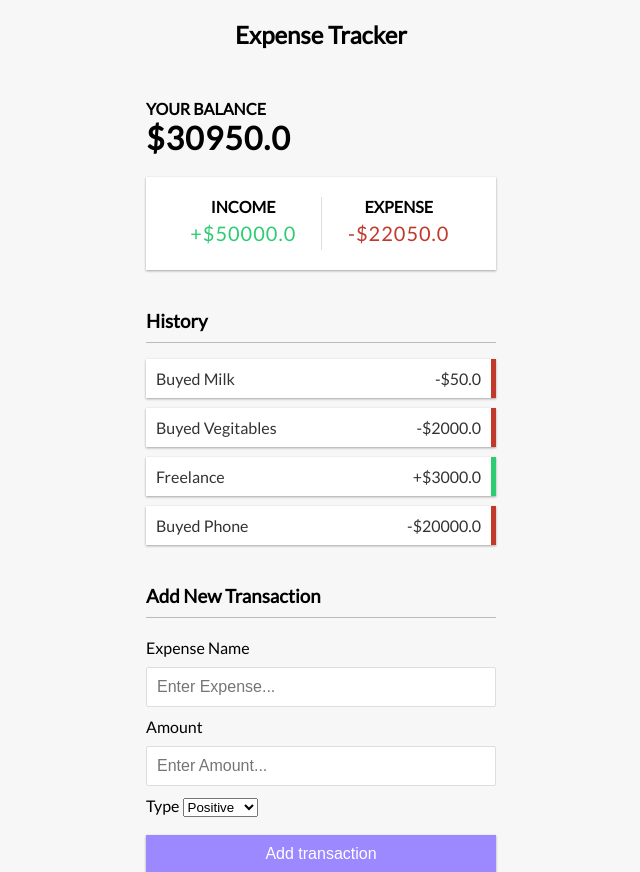
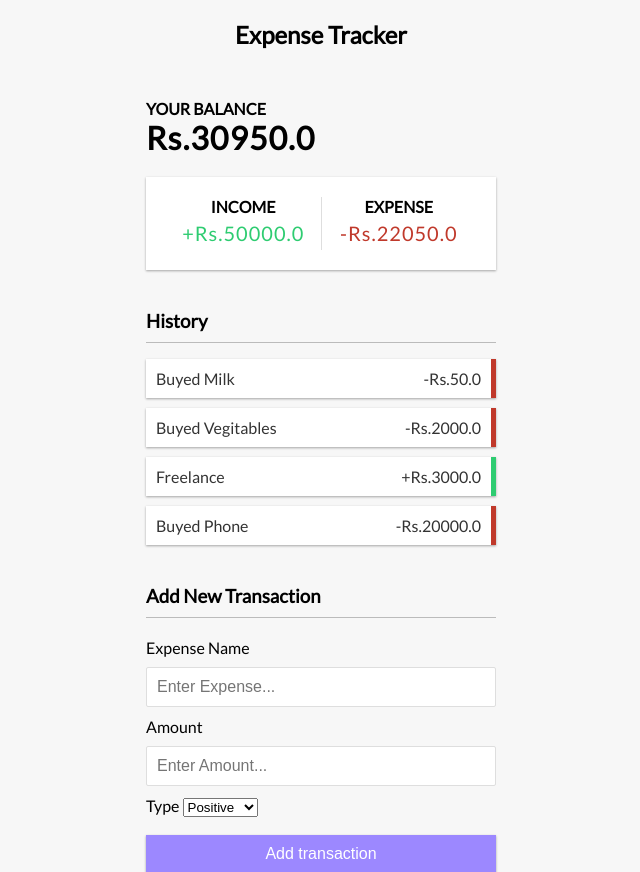
Before and after one commit to raipradip/expensetracker, a Django app: page / in a window 1280 px wide. Shown: the top 872 px of the page, without its empty margins (319-959 px from the left). Run offline with Django 3.2, Linux system fonts and the light colour scheme; a user stored in the database is signed in; data comes from the database, SQL or seed files in the repository.

Commit message:
Rs changed

```diff
--- a/home/templates/home/index.html
+++ b/home/templates/home/index.html
@@ -4,16 +4,16 @@
 
     <div class="container">
       <h4>Your Balance</h4>
-      <h1 id="balance">${{profile.balance}}</h1>
+      <h1 id="balance">Rs.{{profile.balance}}</h1>
 
       <div class="inc-exp-container">
         <div>
           <h4>Income</h4>
-          <p id="money-plus" class="money plus">+${{profile.income}}</p>
+          <p id="money-plus" class="money plus">+Rs.{{profile.income}}</p>
         </div>
         <div>
           <h4>Expense</h4>
-          <p id="money-minus" class="money minus">-${{profile.expense}}</p>
+          <p id="money-minus" class="money minus">-Rs.{{profile.expense}}</p>
         </div>
       </div>
 
@@ -22,12 +22,12 @@
       {% for expense in expenses %}
         {% if expense.expense_type == 'Positive' %}
           <li class="plus">
-          <span style="text-transform:capitalize">{{expense.name}}</span> <span>+${{expense.amount}}</span><button class="delete-btn">x</button>
+          <span style="text-transform:capitalize">{{expense.name}}</span> <span>+Rs.{{expense.amount}}</span><button class="delete-btn">x</button>
         </li>
         {% endif %}
         {% if expense.expense_type == 'Negative' %}
         <li class="minus">
-          <span style="text-transform:capitalize">{{expense.name}}</span> <span>-${{expense.amount}}</span><button class="delete-btn">x</button>
+          <span style="text-transform:capitalize">{{expense.name}}</span> <span>-Rs.{{expense.amount}}</span><button class="delete-btn">x</button>
         </li>
         {% endif %}
       {% endfor %}
```
